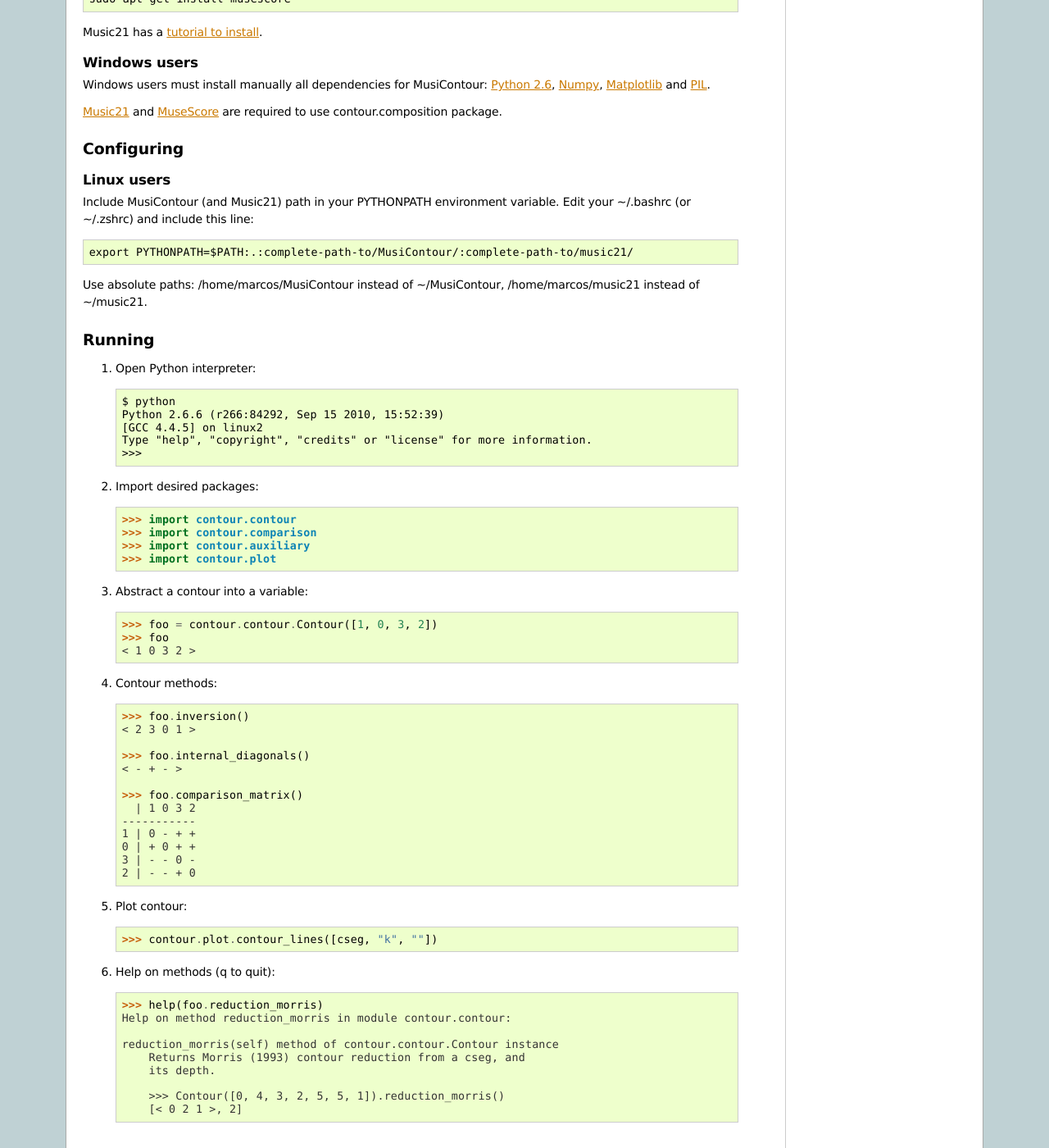
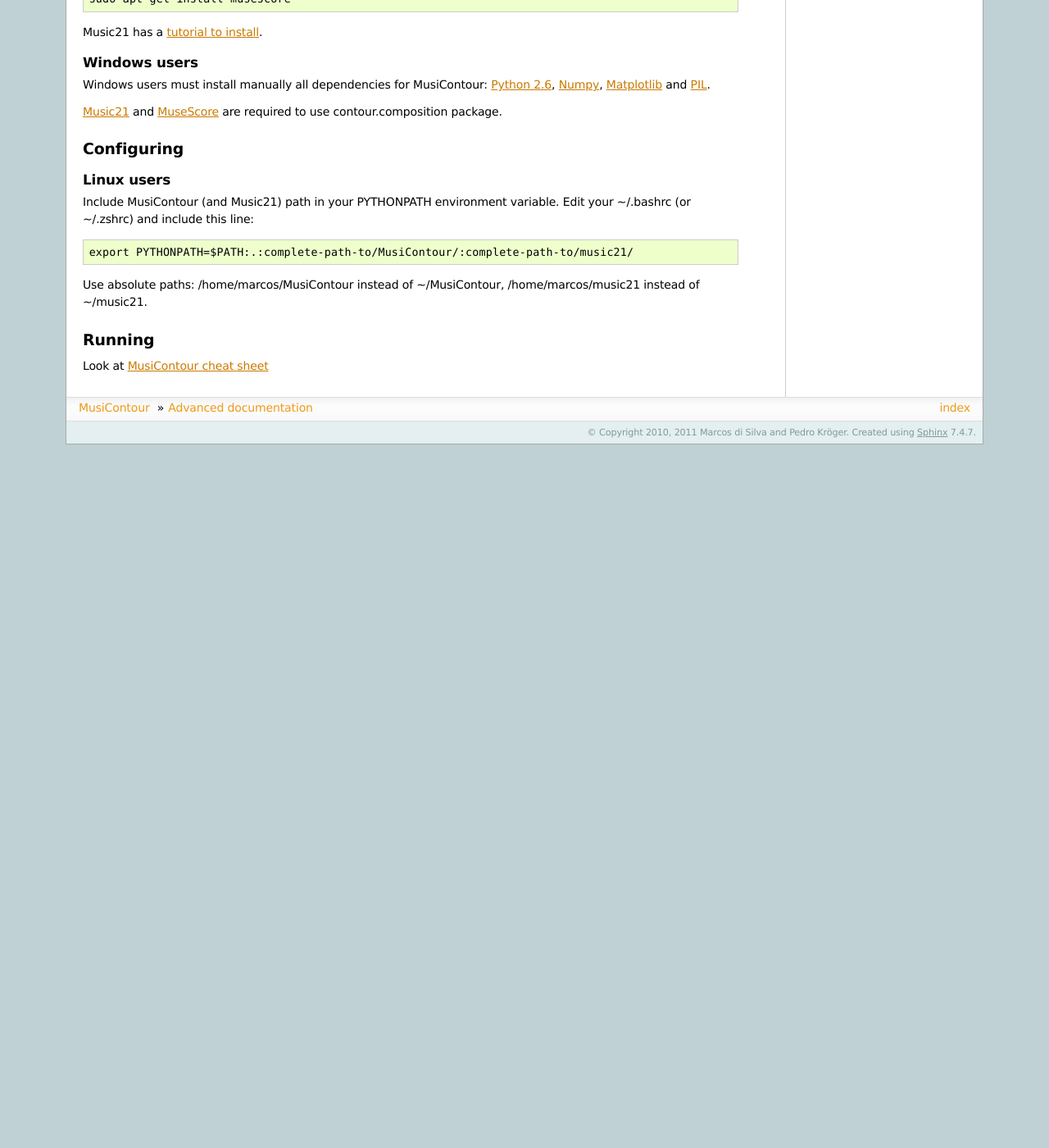
Before and after one commit to msampaio/musicontour, a Sphinx documentation site: the page built from doc/advanced-doc.rst, in a window 1280 px wide and 1400 px high, scrolled down 733 px. Shown: the whole window at 82% size. Built offline with Sphinx 7.4.7, drawn with Linux system fonts in a browser that asks for light colours; formulas are drawn with MathJax 3; after the commit the page ends 1275 px from its top, so only the background shows below that.

Commit message:
Improves cheat sheet

```diff
--- a/doc/advanced-doc.rst
+++ b/doc/advanced-doc.rst
@@ -80,55 +80,4 @@
 Running
 -------
 
-1. Open Python interpreter::
-
-        $ python
-        Python 2.6.6 (r266:84292, Sep 15 2010, 15:52:39)
-        [GCC 4.4.5] on linux2
-        Type "help", "copyright", "credits" or "license" for more information.
-        >>>
-
-2. Import desired packages::
-
-          >>> import contour.contour
-          >>> import contour.comparison
-          >>> import contour.auxiliary
-          >>> import contour.plot
-
-3. Abstract a contour into a variable::
-
-            >>> foo = contour.contour.Contour([1, 0, 3, 2])
-            >>> foo
-            < 1 0 3 2 >
-
-4. Contour methods::
-
-           >>> foo.inversion()
-           < 2 3 0 1 >
-
-           >>> foo.internal_diagonals()
-           < - + - >
-
-           >>> foo.comparison_matrix()
-             | 1 0 3 2
-           -----------
-           1 | 0 - + +
-           0 | + 0 + +
-           3 | - - 0 -
-           2 | - - + 0
-
-5. Plot contour::
-
-        >>> contour.plot.contour_lines([cseg, "k", ""])
-
-6. Help on methods (q to quit)::
-
-        >>> help(foo.reduction_morris)
-        Help on method reduction_morris in module contour.contour:
-
-        reduction_morris(self) method of contour.contour.Contour instance
-            Returns Morris (1993) contour reduction from a cseg, and
-            its depth.
-
-            >>> Contour([0, 4, 3, 2, 5, 5, 1]).reduction_morris()
-            [< 0 2 1 >, 2]
+Look at `MusiContour cheat sheet <cheat-sheet.html>`_
--- a/doc/index.rst
+++ b/doc/index.rst
@@ -23,6 +23,8 @@
 
 `Contents <contents.html>`_
 
+`MusiContour Cheat sheet <cheat-sheet.html>`_
+
 `General Index <genindex.html>`_
 
 .. _Genos: http://genos.mus.br
--- a/doc/user-doc.rst
+++ b/doc/user-doc.rst
@@ -8,6 +8,7 @@
    user-doc-0.2.rst
    user-doc-0.1.rst
    advanced-doc.rst
+   cheat-sheet.rst
 
 The documentation is also available in PDF format, at
 http://genos.mus.br/MusiContour/pdf
```
Also changed, not shown: doc/cheat-sheet.rst (added, +55 -0 lines).
